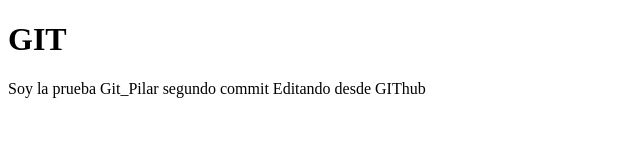
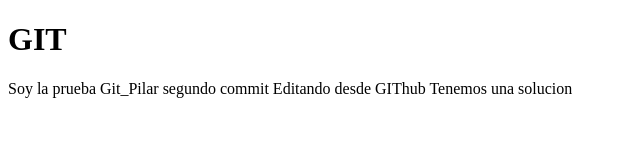
Before and after one commit to Agustiin3/pruebagit_pilar, a plain HTML site: page index.html in a window 1280 px wide. Shown: the whole page, without its empty margins (0-640 px from the left). Drawn offline with Linux system fonts and the light colour scheme.

Commit message:
problema

```diff
--- a/index.html
+++ b/index.html
@@ -9,5 +9,6 @@
     Soy la prueba Git_Pilar
     segundo commit
     Editando desde GIThub
+    Tenemos una solucion
   </body>
 </html>
```
